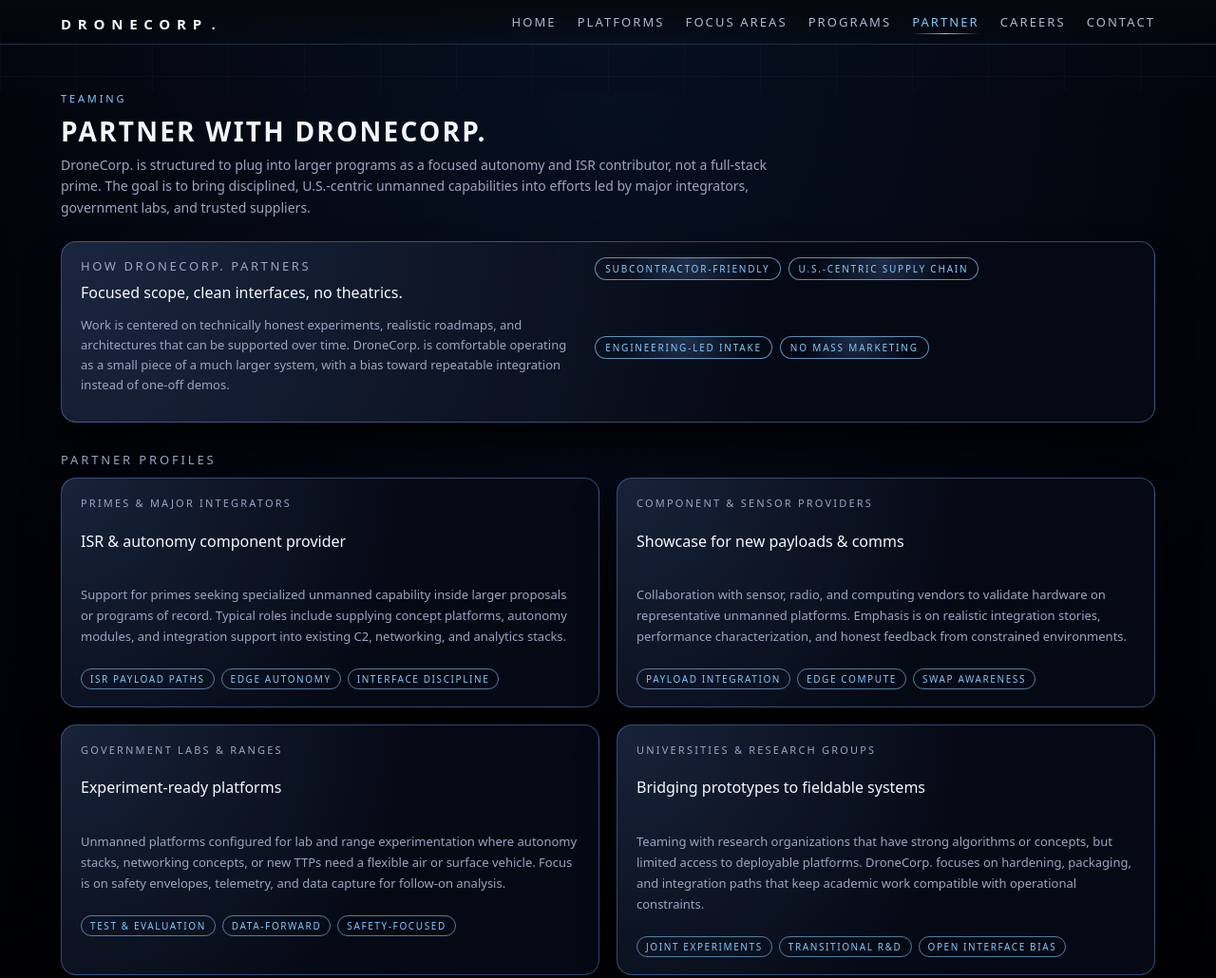
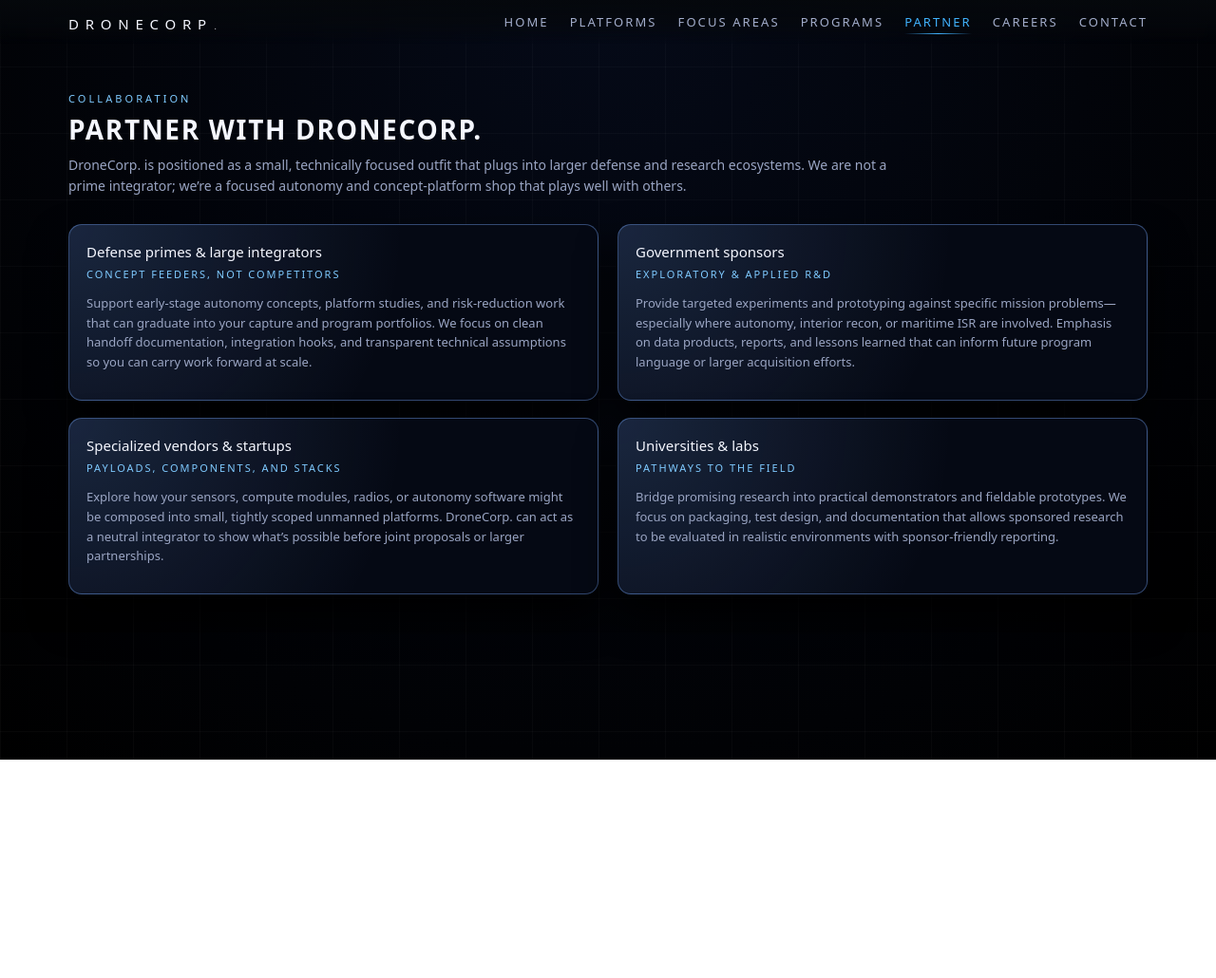
Before and after one commit to drewramirez41/dronecorp, a plain HTML site: page partner.html in a window 1280 px wide. Shown: the top 1030 px of the page at 95% size. After the commit the page ends 800 px from the top, so only its background shows below. Drawn offline with Linux system fonts and the light colour scheme.

Commit message:
Update partner.html

```diff
--- a/partner.html
+++ b/partner.html
@@ -2,15 +2,13 @@
 <html lang="en">
 <head>
   <meta charset="UTF-8" />
+  <title>DroneCorp. – Partner</title>
   <meta name="viewport" content="width=device-width, initial-scale=1.0" />
-  <title>DroneCorp. – Partner</title>
 
   <style>
     :root {
       --bg-main: #02040a;
-      --bg-panel: #050914;
-      --border-soft: rgba(120,170,255,0.4);
-      --border-hard: rgba(120,170,255,0.8);
+      --panel: #050914;
       --text-main: #f5f7ff;
       --text-muted: #9aa5c3;
       --accent: #7fcaff;
@@ -23,336 +21,186 @@
       margin: 0;
       padding: 0;
       min-height: 100%;
-      background: radial-gradient(circle at top, #071021 0%, #02040a 55%, #000 100%);
+      font-family: system-ui, -apple-system, BlinkMacSystemFont, "Segoe UI", sans-serif;
+      background: radial-gradient(circle at top, #050a18 0%, #02040a 55%, #000 100%);
       color: var(--text-main);
-      font-family: system-ui, -apple-system, BlinkMacSystemFont, "Segoe UI", sans-serif;
     }
 
-    /* NAVBAR (same pattern as other subpages) */
+    a { color: inherit; text-decoration: none; }
+
+    /* NAV */
     .nav-shell {
-      position: fixed;
-      top: 0;
-      left: 0;
-      right: 0;
-      z-index: 20;
-      background: linear-gradient(
-        to bottom,
+      position: fixed; top: 0; left: 0; right: 0;
+      z-index: 100;
+      background: linear-gradient(to bottom,
         rgba(5,8,12,0.96),
-        rgba(5,8,12,0.75),
-        rgba(5,8,12,0.4),
-        transparent
-      );
-      border-bottom: 1px solid rgba(127,202,255,0.22);
-      backdrop-filter: blur(10px);
+        rgba(5,8,12,0.70),
+        transparent);
+      backdrop-filter: blur(8px);
     }
-
     .nav-inner {
       max-width: 1200px;
       margin: 0 auto;
-      padding: 14px 24px 10px;
+      padding: 14px 32px 10px;
       display: flex;
       align-items: center;
+      justify-content: space-between;
     }
-
     .brand-mark {
-      font-weight: 600;
+      font-size: 15px;
       letter-spacing: 0.45em;
-      font-size: 15px;
+      font-weight: 520;
       text-transform: uppercase;
+      color: #f5f7ff;
       white-space: nowrap;
+      display: inline-flex;
+      align-items: baseline;
     }
-
-    .brand-mark span {
-      margin-left: 0.25em;
-      opacity: 0.9;
+    .brand-dot {
+      font-size: 0.6em;
+      margin-left: 0.18em;
+      transform: translateY(-0.05em);
+      opacity: 0.85;
     }
-
-    .nav-links {
-      margin-left: auto;
+    .main-nav {
       display: flex;
       gap: 22px;
       font-size: 13px;
       letter-spacing: 0.16em;
       text-transform: uppercase;
     }
-
-    .nav-links a {
-      color: #dbe4ff;
-      text-decoration: none;
+    .main-nav a {
+      color: #c6d2f5;
       padding-bottom: 4px;
       position: relative;
-      opacity: 0.8;
-      transition: opacity 0.18s ease;
+      opacity: 0.82;
+      transition: color 0.16s ease, opacity 0.16s ease;
+    }
+    .main-nav a::after {
+      content: "";
+      position: absolute;
+      left: 0; right: 0; bottom: 0;
+      height: 1px;
+      transform: scaleX(0);
+      transform-origin: center;
+      background: linear-gradient(90deg, transparent, var(--accent-strong), transparent);
+      transition: transform 0.16s ease;
+    }
+    .main-nav a:hover {
+      color: var(--accent);
+      opacity: 1;
+    }
+    .main-nav a:hover::after { transform: scaleX(1); }
+    .main-nav a.active {
+      color: var(--accent-strong);
+      opacity: 1;
+    }
+    .main-nav a.active::after { transform: scaleX(1); }
+    @media (max-width: 768px) {
+      .nav-inner { padding: 12px 16px 8px; }
+      .main-nav { gap: 12px; font-size: 11px; }
+      .brand-mark { font-size: 13px; letter-spacing: 0.35em; }
     }
 
-    .nav-links a::after {
-      content: "";
-      position: absolute;
-      left: 0;
-      right: 0;
-      bottom: 0;
-      height: 1px;
-      background: linear-gradient(90deg, transparent, var(--accent), transparent);
-      transform: scaleX(0);
-      transform-origin: center;
-      transition: transform 0.18s ease;
+    .grid-overlay {
+      position: fixed; inset: 0;
+      pointer-events: none;
+      z-index: 0;
+      background-image:
+        linear-gradient(rgba(255,255,255,0.035) 1px, transparent 1px),
+        linear-gradient(90deg, rgba(255,255,255,0.035) 1px, transparent 1px);
+      background-size: 70px 70px;
+      opacity: 0.8;
     }
 
-    .nav-links a:hover {
-      opacity: 1;
+    .page-wrap {
+      max-width: 1200px;
+      margin: 0 auto;
+      padding: 96px 32px 40px;
+      position: relative;
+      z-index: 1;
     }
 
-    .nav-links a:hover::after,
-    .nav-links a.active::after {
-      transform: scaleX(1);
+    .kicker {
+      font-size: 11px;
+      letter-spacing: 0.28em;
+      text-transform: uppercase;
+      color: var(--accent);
+      margin-bottom: 6px;
     }
 
-    .nav-links a.active {
-      opacity: 1;
-      color: var(--accent);
+    h1.page-title {
+      margin: 0 0 8px;
+      font-size: 28px;
+      letter-spacing: 0.06em;
+      text-transform: uppercase;
+      font-weight: 560;
     }
 
-    .nav-burger {
-      display: none;
-      margin-left: auto;
-      width: 24px;
-      height: 18px;
-      flex-direction: column;
-      justify-content: space-between;
-      cursor: pointer;
+    .page-lead {
+      margin: 0 0 28px;
+      font-size: 14px;
+      color: var(--text-muted);
+      max-width: 880px;
+      line-height: 1.6;
     }
 
-    .nav-burger span {
-      height: 2px;
-      width: 100%;
-      background: var(--text-main);
+    .partner-grid {
+      display: grid;
+      grid-template-columns: repeat(2, minmax(0,1fr));
+      gap: 18px 20px;
     }
 
-    @media (max-width: 720px) {
-      .nav-inner { padding-inline: 16px; }
-      .nav-links { display: none; }
-      .nav-burger { display: flex; }
-      .nav-shell.open .nav-links {
-        display: flex;
-        flex-direction: column;
-        position: absolute;
-        top: 52px;
-        left: 0;
-        right: 0;
-        padding: 10px 18px 14px;
-        background: rgba(5,8,12,0.98);
-        border-bottom: 1px solid rgba(127,202,255,0.25);
-      }
+    .partner-card {
+      background: radial-gradient(circle at top left, rgba(120,170,255,0.18), transparent 60%), var(--panel);
+      border-radius: 14px;
+      border: 1px solid rgba(120,170,255,0.4);
+      padding: 18px 18px 16px;
+      box-shadow: 0 22px 40px rgba(0,0,0,0.9);
+      transition: transform 0.14s ease, box-shadow 0.14s ease, border-color 0.14s ease;
     }
 
-    /* GRID OVERLAY */
-    .grid-overlay {
-      position: fixed;
-      inset: 0;
-      pointer-events: none;
-      z-index: -1;
-      background-image:
-        linear-gradient(rgba(255,255,255,0.03) 1px, transparent 1px),
-        linear-gradient(90deg, rgba(255,255,255,0.03) 1px, transparent 1px);
-      background-size: 80px 80px;
-      opacity: 0.9;
+    .partner-card:hover {
+      transform: translateY(-3px);
+      border-color: rgba(120,170,255,0.9);
+      box-shadow: 0 26px 48px rgba(0,0,0,0.96);
     }
 
-    main {
-      max-width: 1200px;
-      margin: 96px auto 48px;
-      padding: 0 24px 40px;
+    .partner-title {
+      font-size: 15px;
+      font-weight: 540;
+      margin-bottom: 6px;
     }
 
-    .page-kicker {
+    .partner-tagline {
       font-size: 11px;
-      letter-spacing: 0.26em;
       text-transform: uppercase;
+      letter-spacing: 0.18em;
       color: var(--accent);
       margin-bottom: 8px;
     }
 
-    .page-title {
-      font-size: 28px;
-      font-weight: 560;
-      letter-spacing: 0.08em;
-      text-transform: uppercase;
-      margin: 0 0 6px;
-    }
-
-    .page-subtitle {
-      margin: 0 0 24px;
-      font-size: 14px;
-      color: var(--text-muted);
-      max-width: 780px;
-      line-height: 1.6;
-    }
-
-    /* PRINCIPLES STRIP */
-    .principles-strip {
-      margin: 10px 0 30px;
-      padding: 16px 20px;
-      border-radius: 16px;
-      border: 1px solid var(--border-soft);
-      background:
-        radial-gradient(circle at top left, rgba(120,170,255,0.18), transparent 65%),
-        #050914;
-      box-shadow: 0 24px 36px rgba(0,0,0,0.9);
-      display: grid;
-      grid-template-columns: minmax(0, 1.1fr) minmax(0, 1.2fr);
-      gap: 16px 20px;
-    }
-
-    .principles-heading {
-      font-size: 13px;
-      letter-spacing: 0.2em;
-      text-transform: uppercase;
-      color: var(--text-muted);
-      margin-bottom: 8px;
-    }
-
-    .principles-kicker {
-      font-size: 16px;
-      font-weight: 540;
-      margin-bottom: 4px;
-    }
-
-    .principles-copy {
+    .partner-body {
       font-size: 13px;
       color: var(--text-muted);
       line-height: 1.6;
     }
 
-    .principles-tags {
-      display: flex;
-      flex-wrap: wrap;
-      gap: 8px;
-      align-items: flex-start;
-    }
-
-    .chip {
-      border-radius: 999px;
-      border: 1px solid rgba(127,202,255,0.7);
-      padding: 4px 10px;
-      font-size: 10px;
-      letter-spacing: 0.18em;
-      text-transform: uppercase;
-      color: var(--accent);
-      white-space: nowrap;
-      background: radial-gradient(circle at top, rgba(120,170,255,0.23), transparent 70%);
-    }
-
-    /* PARTNER GRID */
-    .section-heading {
-      font-size: 13px;
-      letter-spacing: 0.22em;
-      text-transform: uppercase;
-      color: var(--text-muted);
-      margin: 4px 0 10px;
-    }
-
-    .partner-grid {
-      display: grid;
-      grid-template-columns: minmax(0, 1fr) minmax(0, 1fr);
-      gap: 18px;
-      margin-bottom: 18px;
-    }
-
-    .partner-card {
-      border-radius: 16px;
-      border: 1px solid var(--border-soft);
-      background:
-        radial-gradient(circle at top left, rgba(120,170,255,0.16), transparent 60%),
-        #050914;
-      box-shadow: 0 26px 40px rgba(0,0,0,0.9);
-      padding: 18px 20px 18px;
-      display: flex;
-      flex-direction: column;
-      gap: 8px;
-      transition: transform 0.18s ease, box-shadow 0.18s ease, border-color 0.18s ease;
-    }
-
-    .partner-card:hover {
-      transform: translateY(-3px);
-      border-color: var(--border-hard);
-      box-shadow: 0 26px 44px rgba(0,0,0,0.96);
-    }
-
-    .partner-kicker {
-      font-size: 11px;
-      letter-spacing: 0.2em;
-      text-transform: uppercase;
-      color: var(--text-muted);
-    }
-
-    .partner-title {
-      font-size: 16px;
-      font-weight: 540;
-    }
-
-    .partner-copy {
-      font-size: 13px;
-      color: var(--text-muted);
-      line-height: 1.7;
-    }
-
-    .meta-row {
-      display: flex;
-      flex-wrap: wrap;
-      gap: 7px;
-      margin-top: 2px;
-    }
-
-    .pill {
-      border-radius: 999px;
-      border: 1px solid rgba(127,202,255,0.6);
-      padding: 3px 9px;
-      font-size: 10px;
-      letter-spacing: 0.16em;
-      text-transform: uppercase;
-      color: var(--accent);
-      white-space: nowrap;
-    }
-
-    .note {
-      font-size: 11px;
-      color: var(--text-muted);
-      margin-top: 16px;
-      max-width: 740px;
-      line-height: 1.6;
-    }
-
-    footer {
-      max-width: 1200px;
-      margin: 0 auto 22px;
-      padding: 0 24px;
-      font-size: 11px;
-      color: var(--text-muted);
-    }
-
-    @media (max-width: 900px) {
-      main {
-        margin-top: 88px;
-        padding-inline: 16px;
-      }
-      .principles-strip {
-        grid-template-columns: minmax(0, 1fr);
-      }
-      .partner-grid {
-        grid-template-columns: minmax(0, 1fr);
-      }
+    @media (max-width: 960px) {
+      .page-wrap { padding: 92px 20px 32px; }
+      .partner-grid { grid-template-columns: minmax(0,1fr); }
     }
   </style>
 </head>
 <body>
   <div class="grid-overlay"></div>
 
-  <!-- NAVBAR -->
-  <header class="nav-shell" id="navShell">
+  <header class="nav-shell">
     <div class="nav-inner">
-      <div class="brand-mark">DRONECORP<span>.</span></div>
-
-      <nav class="nav-links">
+      <a href="index.html" class="brand-mark">
+        DRONECORP<span class="brand-dot">.</span>
+      </a>
+      <nav class="main-nav">
         <a href="index.html">Home</a>
         <a href="platforms.html">Platforms</a>
         <a href="focus-areas.html">Focus Areas</a>
@@ -361,125 +209,59 @@
         <a href="careers.html">Careers</a>
         <a href="contact.html">Contact</a>
       </nav>
-
-      <div class="nav-burger" id="navBurger"><span></span><span></span><span></span></div>
     </div>
   </header>
 
-  <main>
-    <div class="page-kicker">Teaming</div>
+  <main class="page-wrap">
+    <div class="kicker">Collaboration</div>
     <h1 class="page-title">Partner with DroneCorp.</h1>
-    <p class="page-subtitle">
-      DroneCorp. is structured to plug into larger programs as a focused autonomy and ISR contributor, not a
-      full-stack prime. The goal is to bring disciplined, U.S.-centric unmanned capabilities into efforts led
-      by major integrators, government labs, and trusted suppliers.
+    <p class="page-lead">
+      DroneCorp. is positioned as a small, technically focused outfit that plugs into larger defense and research
+      ecosystems. We are not a prime integrator; we’re a focused autonomy and concept-platform shop that plays
+      well with others.
     </p>
 
-    <!-- PRINCIPLES STRIP -->
-    <section class="principles-strip">
-      <div>
-        <div class="principles-heading">How DroneCorp. partners</div>
-        <div class="principles-kicker">Focused scope, clean interfaces, no theatrics.</div>
-        <p class="principles-copy">
-          Work is centered on technically honest experiments, realistic roadmaps, and architectures that can be
-          supported over time. DroneCorp. is comfortable operating as a small piece of a much larger system, with a
-          bias toward repeatable integration instead of one-off demos.
+    <section class="partner-grid">
+      <article class="partner-card">
+        <div class="partner-title">Defense primes &amp; large integrators</div>
+        <div class="partner-tagline">Concept feeders, not competitors</div>
+        <p class="partner-body">
+          Support early-stage autonomy concepts, platform studies, and risk-reduction work that can graduate into your
+          capture and program portfolios. We focus on clean handoff documentation, integration hooks, and transparent
+          technical assumptions so you can carry work forward at scale.
         </p>
-      </div>
-
-      <div class="principles-tags">
-        <span class="chip">Subcontractor-friendly</span>
-        <span class="chip">U.S.-centric supply chain</span>
-        <span class="chip">Engineering-led intake</span>
-        <span class="chip">No mass marketing</span>
-      </div>
-    </section>
-
-    <div class="section-heading">Partner profiles</div>
-
-    <section class="partner-grid">
-      <!-- Card 1 -->
-      <article class="partner-card">
-        <div class="partner-kicker">Primes &amp; major integrators</div>
-        <h2 class="partner-title">ISR &amp; autonomy component provider</h2>
-        <p class="partner-copy">
-          Support for primes seeking specialized unmanned capability inside larger proposals or programs of record.
-          Typical roles include supplying concept platforms, autonomy modules, and integration support into existing
-          C2, networking, and analytics stacks.
-        </p>
-        <div class="meta-row">
-          <span class="pill">ISR payload paths</span>
-          <span class="pill">Edge autonomy</span>
-          <span class="pill">Interface discipline</span>
-        </div>
       </article>
 
-      <!-- Card 2 -->
       <article class="partner-card">
-        <div class="partner-kicker">Component &amp; sensor providers</div>
-        <h2 class="partner-title">Showcase for new payloads &amp; comms</h2>
-        <p class="partner-copy">
-          Collaboration with sensor, radio, and computing vendors to validate hardware on representative unmanned
-          platforms. Emphasis is on realistic integration stories, performance characterization, and honest feedback
-          from constrained environments.
+        <div class="partner-title">Government sponsors</div>
+        <div class="partner-tagline">Exploratory &amp; applied R&amp;D</div>
+        <p class="partner-body">
+          Provide targeted experiments and prototyping against specific mission problems—especially where autonomy,
+          interior recon, or maritime ISR are involved. Emphasis on data products, reports, and lessons learned that
+          can inform future program language or larger acquisition efforts.
         </p>
-        <div class="meta-row">
-          <span class="pill">Payload integration</span>
-          <span class="pill">Edge compute</span>
-          <span class="pill">SWaP awareness</span>
-        </div>
       </article>
 
-      <!-- Card 3 -->
       <article class="partner-card">
-        <div class="partner-kicker">Government labs &amp; ranges</div>
-        <h2 class="partner-title">Experiment-ready platforms</h2>
-        <p class="partner-copy">
-          Unmanned platforms configured for lab and range experimentation where autonomy stacks, networking concepts,
-          or new TTPs need a flexible air or surface vehicle. Focus is on safety envelopes, telemetry, and data
-          capture for follow-on analysis.
+        <div class="partner-title">Specialized vendors &amp; startups</div>
+        <div class="partner-tagline">Payloads, components, and stacks</div>
+        <p class="partner-body">
+          Explore how your sensors, compute modules, radios, or autonomy software might be composed into small,
+          tightly scoped unmanned platforms. DroneCorp. can act as a neutral integrator to show what’s possible before
+          joint proposals or larger partnerships.
         </p>
-        <div class="meta-row">
-          <span class="pill">Test &amp; evaluation</span>
-          <span class="pill">Data-forward</span>
-          <span class="pill">Safety-focused</span>
-        </div>
       </article>
 
-      <!-- Card 4 -->
       <article class="partner-card">
-        <div class="partner-kicker">Universities &amp; research groups</div>
-        <h2 class="partner-title">Bridging prototypes to fieldable systems</h2>
-        <p class="partner-copy">
-          Teaming with research organizations that have strong algorithms or concepts, but limited access to
-          deployable platforms. DroneCorp. focuses on hardening, packaging, and integration paths that keep academic
-          work compatible with operational constraints.
+        <div class="partner-title">Universities &amp; labs</div>
+        <div class="partner-tagline">Pathways to the field</div>
+        <p class="partner-body">
+          Bridge promising research into practical demonstrators and fieldable prototypes. We focus on packaging,
+          test design, and documentation that allows sponsored research to be evaluated in realistic environments
+          with sponsor-friendly reporting.
         </p>
-        <div class="meta-row">
-          <span class="pill">Joint experiments</span>
-          <span class="pill">Transitional R&amp;D</span>
-          <span class="pill">Open interface bias</span>
-        </div>
       </article>
     </section>
-
-    <p class="note">
-      Partner descriptions are illustrative and do not imply existing agreements. Specific teaming discussions are
-      handled through direct contact and, where appropriate, formal NDAs or other frameworks requested by the
-      counterpart.
-    </p>
   </main>
-
-  <footer>
-    © 2025 DroneCorp. Conceptual material for discussion; not all capabilities shown are available or fielded.
-  </footer>
-
-  <script>
-    const navShell = document.getElementById("navShell");
-    const navBurger = document.getElementById("navBurger");
-    navBurger.addEventListener("click", () => {
-      navShell.classList.toggle("open");
-    });
-  </script>
 </body>
 </html>
```
